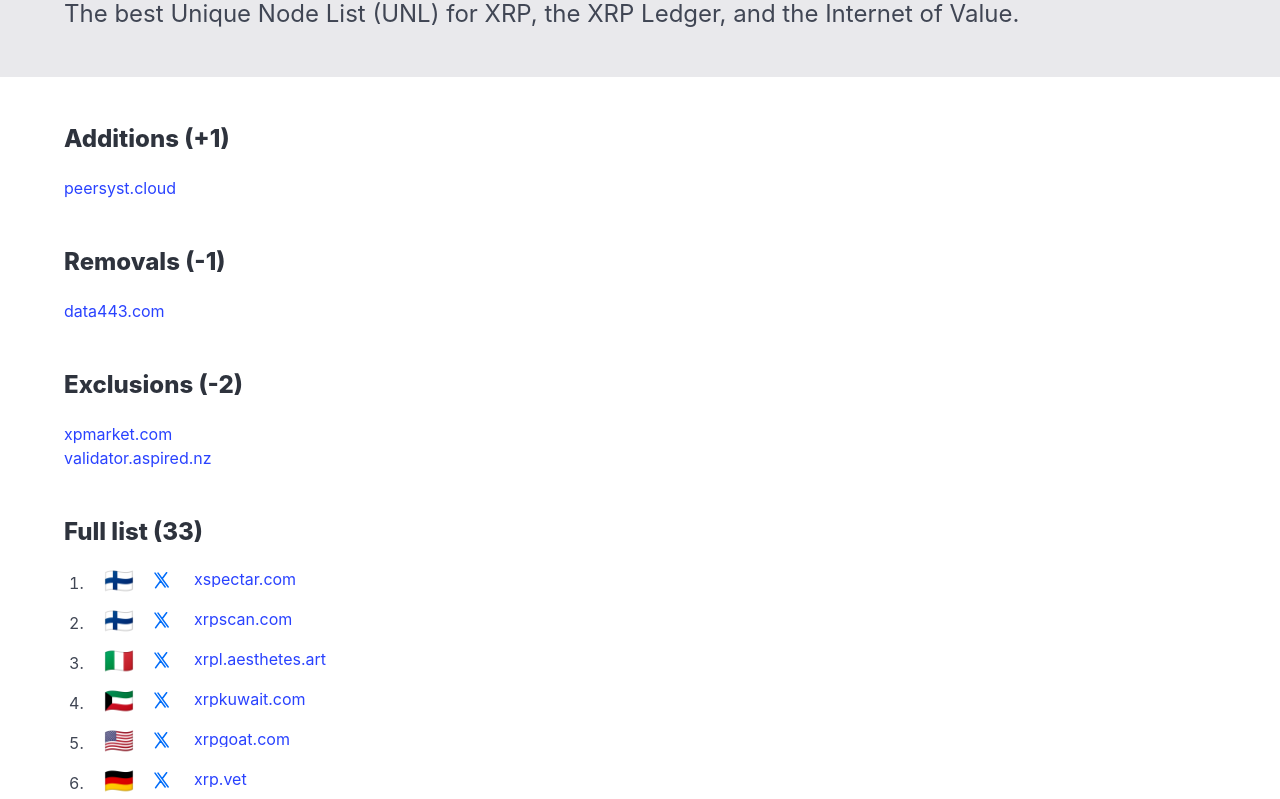
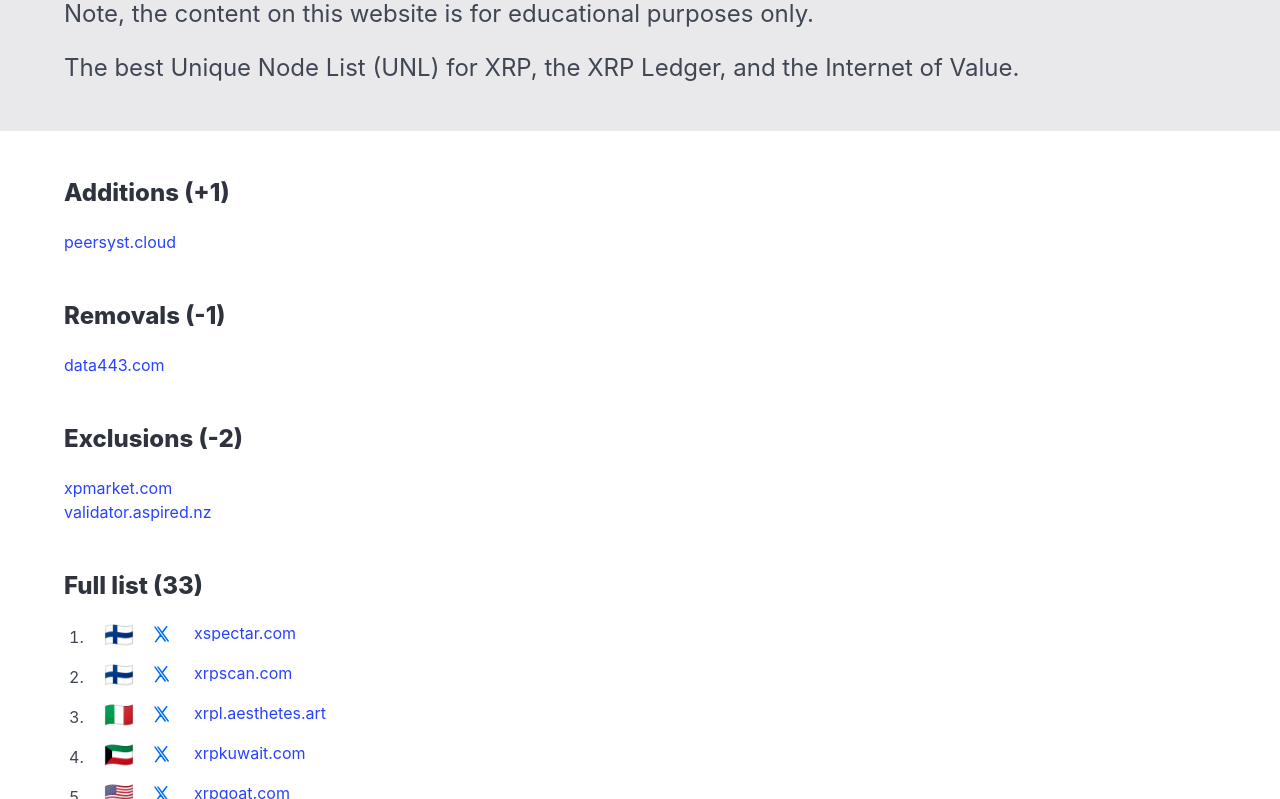
Before and after one commit to xrplvision/xrpl.vision, a plain HTML site: page index.html in a window 1280 px wide. Shown: the part 185-984 px from the top of the page. Drawn offline with nearby package versions, Linux system fonts and the light colour scheme.

Commit message:
Note, the content on this website is for educational purposes only.

```diff
--- a/index.html
+++ b/index.html
@@ -32,6 +32,9 @@
                 <path d="M132.411 20.0109C132.411 18.9094 132.481 17.8951 132.625 16.9703C132.766 16.0454 133.033 15.2274 133.425 14.5142C134.067 13.3406 134.981 12.3983 136.174 11.6872C137.365 10.9761 138.816 10.6206 140.524 10.6206C142.232 10.6206 143.68 10.9761 144.873 11.6872C146.064 12.3983 146.981 13.3406 147.622 14.5142C148.012 15.2274 148.281 16.0432 148.423 16.9703C148.564 17.8951 148.636 18.9094 148.636 20.0109V28.9214C148.636 30.0252 148.564 31.0394 148.423 31.9643C148.281 32.8892 148.012 33.7071 147.622 34.4182C146.981 35.5917 146.064 36.5362 144.873 37.2473C143.68 37.9584 142.232 38.314 140.524 38.314C138.816 38.314 137.365 37.9584 136.174 37.2473C134.981 36.5362 134.067 35.5917 133.425 34.4182C133.033 33.7071 132.766 32.8892 132.625 31.9643C132.483 31.0394 132.411 30.0252 132.411 28.9214V20.0109ZM137.856 29.7765C137.856 30.8082 138.096 31.5826 138.576 32.0974C139.055 32.6143 139.706 32.8717 140.524 32.8717C141.342 32.8717 141.992 32.6143 142.472 32.0974C142.951 31.5826 143.191 30.8082 143.191 29.7765V19.1581C143.191 18.1263 142.951 17.352 142.472 16.8372C141.992 16.3224 141.342 16.0629 140.524 16.0629C139.706 16.0629 139.055 16.3224 138.576 16.8372C138.096 17.3542 137.856 18.1263 137.856 19.1581V29.7765Z" fill="var(--neutral-darkest)"/>
                 <path d="M152.637 37.9955V10.9391H158.08V13.5544H158.187C158.756 12.7015 159.441 11.9992 160.242 11.4473C161.042 10.8954 162.065 10.6206 163.311 10.6206C163.987 10.6206 164.663 10.7362 165.34 10.9674C166.016 11.1986 166.62 11.5803 167.155 12.1148C167.689 12.647 168.114 13.3341 168.435 14.1695C168.756 15.0049 168.915 16.028 168.915 17.2386V37.9955H163.472V19.265C163.472 18.2681 163.241 17.4872 162.779 16.9157C162.316 16.3464 161.657 16.0629 160.804 16.0629C159.773 16.0629 159.061 16.3835 158.669 17.0226C158.276 17.6639 158.082 18.5888 158.082 19.7972V37.9933H152.639L152.637 37.9955Z" fill="var(--neutral-darkest)"/>
             </svg>
+            <p class="subtitle is-4">
+                Note, the content on this website is for educational purposes only.
+            </p>
             <p class="subtitle is-4">
                 The best Unique Node List (UNL) for XRP, the XRP Ledger, and the Internet of Value.
             </p>
```
